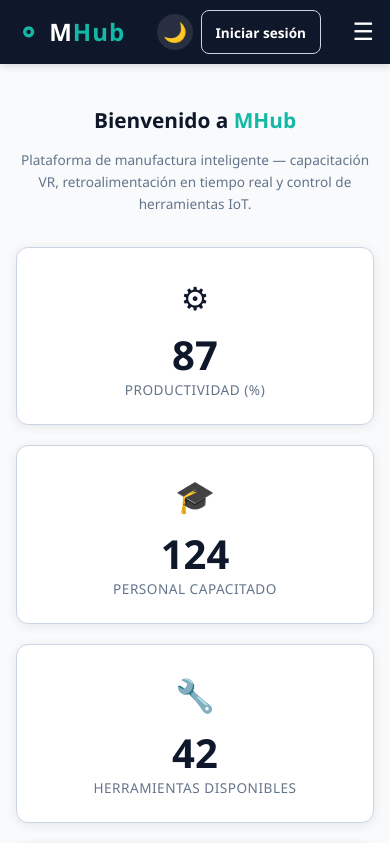
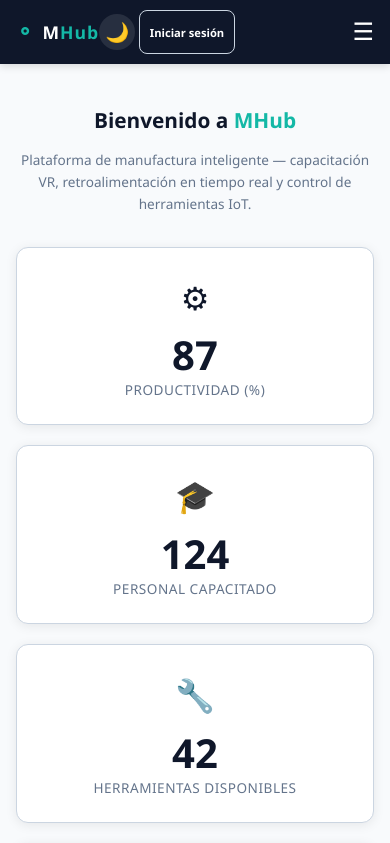
Before and after one commit to Luisrasconn/chaqueton-2026, a website: page index.html in a window 390 px wide. Shown: the top 843 px of the page. Drawn offline with nearby package versions, Linux system fonts and the light colour scheme; no server answers.

Commit message:
fix: header actions overlap con hamburger menu en móvil

```diff
--- a/css/styles.css
+++ b/css/styles.css
@@ -1198,6 +1198,15 @@ body.dark .badge--info    { background: #0c4a6e; color: #7dd3fc; }
 
   .header__menu-toggle { display: block; }
   .header__actions { gap: 0.5rem; }
+  .header__menu-toggle { margin-left: auto; }
+
+@media (max-width: 420px) {
+  .header__logo-text { font-size: 1.1rem; }
+  .header__logo-icon { font-size: 1.3rem; }
+  .header__actions .btn--sm { font-size: 0.7rem; padding: 0.3rem 0.6rem; }
+  .user-badge { font-size: 0.7rem; padding: 0.2rem 0.5rem; }
+  .header__actions { gap: 0.25rem; }
+}
 
   .hero__title { font-size: 1.8rem; }
   .hero__subtitle { font-size: 1rem; }
```
